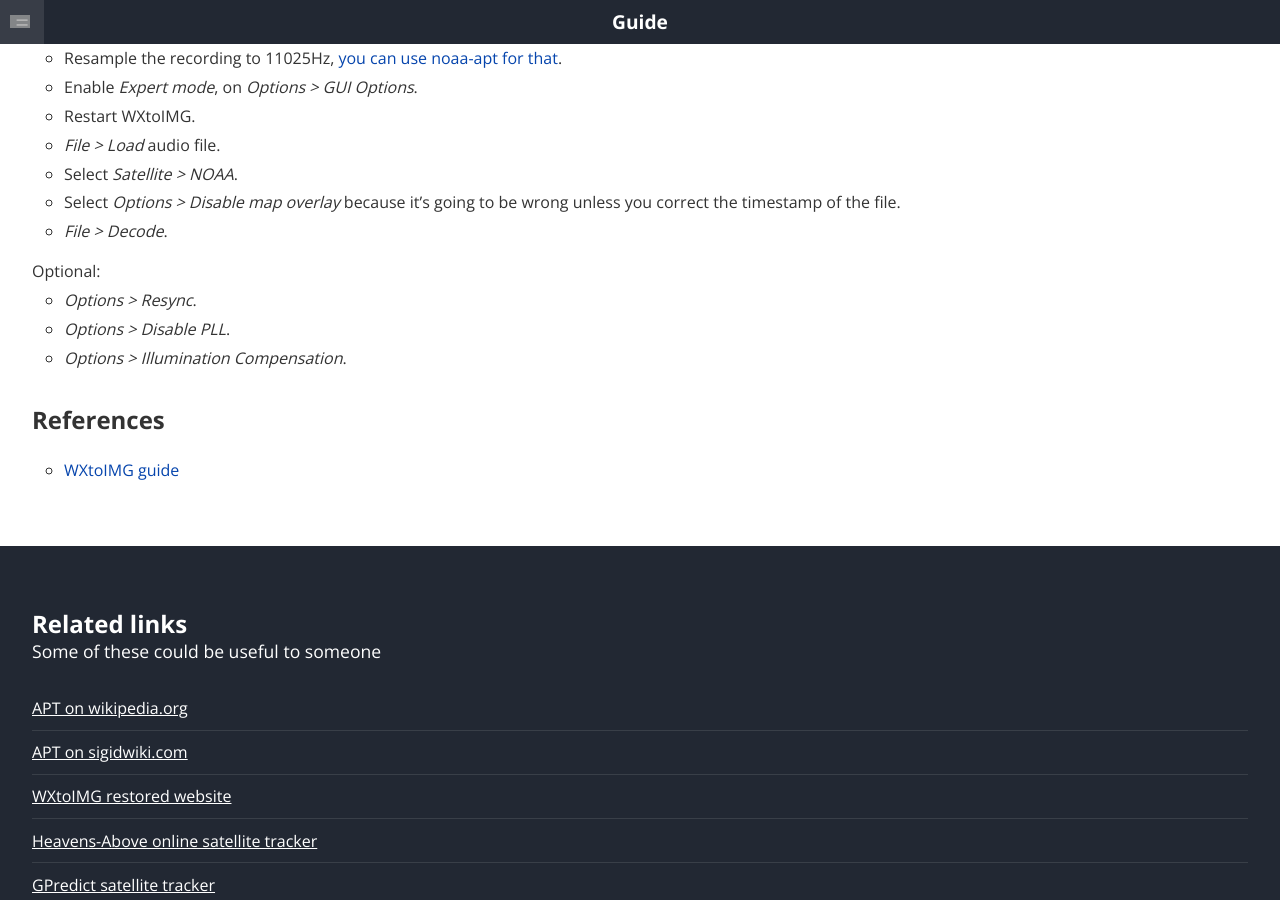
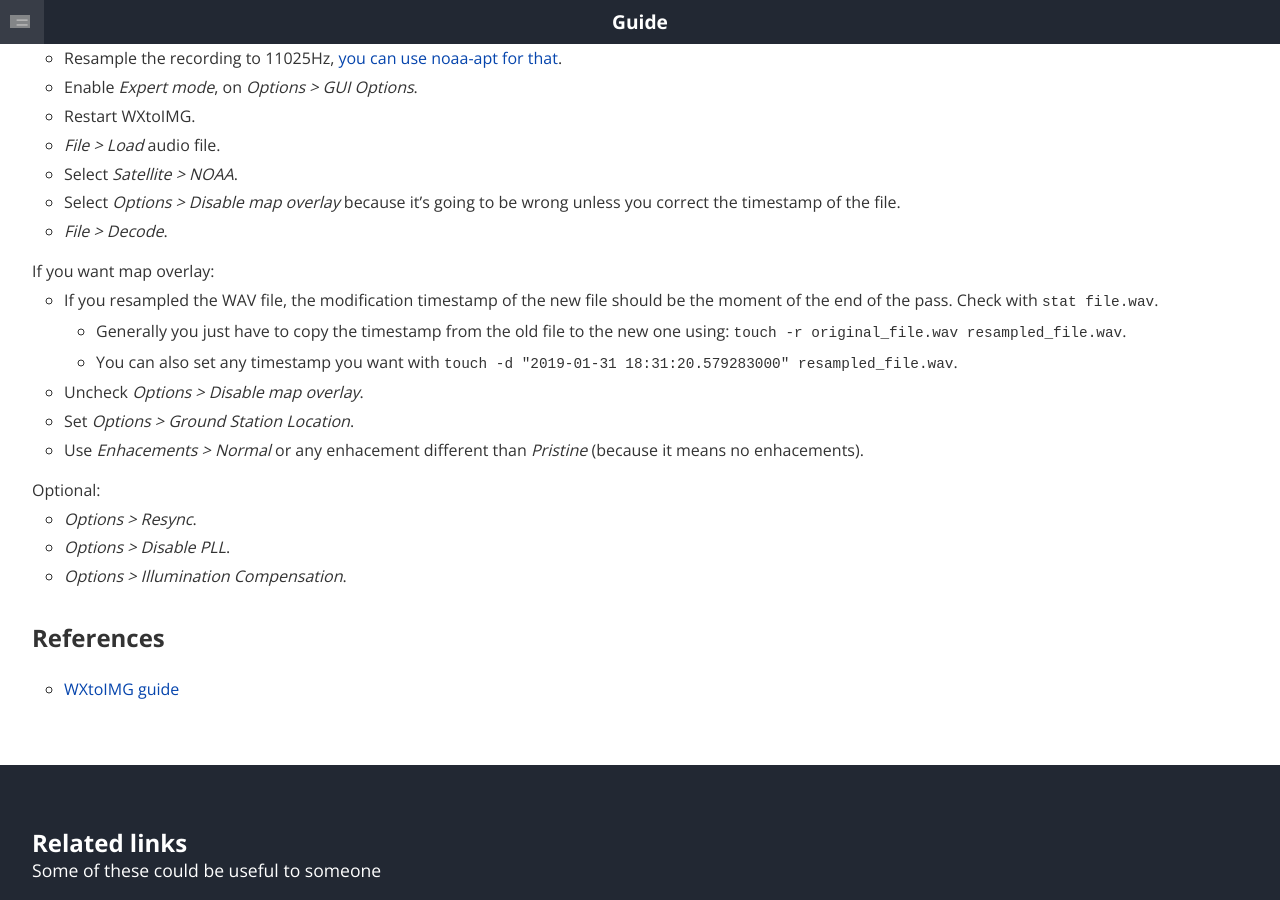
Before and after one commit to martinber/noaa-apt, a Jekyll site: the page built from docs/guide.md, in a window 1280 px wide and 900 px high, scrolled down 3354 px. Built offline with Jekyll 4.4.1, drawn with Linux system fonts in a browser that asks for light colours.

Commit message:
Documentation

```diff
--- a/docs/guide.md
+++ b/docs/guide.md
@@ -154,9 +154,28 @@ If you want to decode your WAV file on WXtoIMG:
 
 - Select _Satellite > NOAA_.
 
-- Select _Options > Disable map overlay_ because it's going to be wrong unless you correct the timestamp of the file.
+- Select _Options > Disable map overlay_ because it's going to be wrong unless
+    you correct the timestamp of the file.
 
 - _File > Decode_.
+
+If you want map overlay:
+
+- If you resampled the WAV file, the modification timestamp of the new file
+    should be the moment of the end of the pass. Check with `stat file.wav`.
+
+    - Generally you just have to copy the timestamp from the old file to the new
+      one using: `touch -r original_file.wav resampled_file.wav`.
+
+    - You can also set any timestamp you want with
+    `touch -d "2019-01-31 18:31:20.579283000" resampled_file.wav`.
+
+- Uncheck _Options > Disable map overlay_.
+
+- Set _Options > Ground Station Location_.
+
+- Use _Enhacements > Normal_ or any enhacement different than _Pristine_
+    (because it means no enhacements).
 
 Optional:
 
```
Also changed, not shown: docs/development.md (+14 -2 lines), docs/images/articles/noaa_orbits.png (added).
